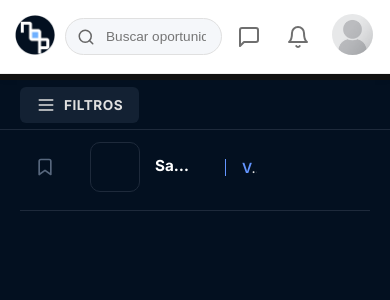
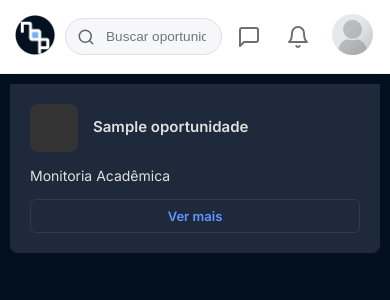
Before and after one commit to udagla5/INF1039---25.2---Time-1, a Django app: page /feed/ in a window 390 px wide. Shown: the top 300 px of the page. Run offline with Django 5.2, Linux system fonts and the light colour scheme; a user stored in the database is signed in; tables that the repository leaves empty hold one stand-in row (values such as "Sample post"); some libraries are stand-ins or nearby versions.

Commit message:
ajeitando feed e criar oportunidade

```diff
--- a/Projeto Django/nop/static/css/feed.css
+++ b/Projeto Django/nop/static/css/feed.css
@@ -1,415 +1,230 @@
-/* Reset básico */
-* { box-sizing: border-box; margin: 0; padding: 0; }
-html,body { height: 100%; }
-body {
-  font-family: 'Inter', sans-serif;
-  background: #121212;
-  color: #e0e0e0;
-  -webkit-font-smoothing:antialiased;
-  display: flex;
-  flex-direction: column;
+/* static/css/feed.css */
+
+/* --- Variável de Grid (Ajuste Fino) --- */
+:root {
+    /* A mágica acontece aqui:
+       1. Bookmark: 60px
+       2. Título (Info): minmax(300px, 4fr) -> Ocupa todo o espaço livre
+       3. Colunas de dados: 1fr cada -> Tamanhos iguais
+       4. Botão: 120px -> Tamanho fixo suficiente para o botão
+    */
+    --feed-grid-template: 60px minmax(300px, 4fr) 1.2fr 1.2fr 1.2fr 1.2fr 120px;
 }
 
-/* TOPO FIXO */
-.topo {
-  background: #ffffff;
-  color: #000000;
-  padding: 15px 30px; /* Ajustei o padding para ficar mais equilibrado */
-  position: sticky;
-  top: 0;
-  z-index: 50;
-  display: flex;
-  align-items: center;
-  justify-content: center;
-  box-shadow: 0 2px 10px rgba(0,0,0,0.05); /* Sombra leve para destacar o topo branco */
+/* --- Container Principal --- */
+.feed {
+    width: 100%;        /* Ocupa 100% da tela visível */
+    max-width: none;    /* Sem limite de largura */
+    margin: 0;
+    padding: 5px 5px; /* Espaço nas laterais para não colar na borda do monitor */
+    box-sizing: border-box; /* Garante que o padding não estoure a largura */
 }
 
-.logo-busca-perfil {
-  display: flex;
+/* --- Barra de Filtros / Cabeçalho --- */
+.barra-principal {
+    display: grid;
+    grid-template-columns: var(--feed-grid-template);
     align-items: center;
-  width: 100%;
-  max-width: 1200px;
-  gap: 30px;
+    padding: 5px 5px;/* Padding controlado dentro das células */
+    background: var(--primary-dark-light);
+    border-radius: var(--border-radius) var(--border-radius) 0 0;
+    border-bottom: 1px solid var(--border-color);
+    margin-bottom: 0;
+    color: var(--text-gray);
+    font-size: 12px;
+    font-weight: 600;
+    letter-spacing: 0.05em;
+    height: 50px; /* Altura fixa para alinhar bordas */
 }
 
-.logo {
-  flex-shrink: 0;
+/* Cabeçalhos de texto */
+.coluna-header {
+    padding-left: 20px;
+    border-left: 1px solid var(--border-color); /* A LINHA DIVISÓRIA */
+    height: 100%;
     display: flex;
     align-items: center;
 }
 
-/* --- CORREÇÃO DA BUSCA --- */
-.busca-container {
-  position: relative; /* Essencial para a lupa absoluta */
-  flex-grow: 1;
-  max-width: 1000px; /* Limita a largura para não ficar exagerada em telas grandes */
-}
-
-.busca-container input {
-  width: 100%;
-  padding: 12px 20px 12px 50px; /* Padding esquerdo maior para a lupa */
-  border-radius: 25px; /* Mais arredondado */
-  border: 1px solid #e0e0e0;
-  background: #f5f7fa; /* Fundo levemente cinza para destacar do topo branco */
-  color: #333;
-  font-size: 0.95rem;
-  outline: none;
-  transition: all 0.2s;
-}
-.busca-container input:focus {
-    background: #fff;
-    border-color: #ccc;
-    box-shadow: 0 0 0 3px rgba(0,0,0,0.05);
-}
-
-.busca-container .lupa {
-  position: absolute;
-  left: 18px; /* Posicionamento fixo à esquerda */
-  top: 50%;
-  transform: translateY(-50%); /* Centraliza verticalmente perfeitamente */
-  color: #999;
-  pointer-events: none; /* Permite clicar através da lupa no input */
-}
-
-.icones-perfil {
+/* Área do botão de Filtros */
+.filtros-area {
+    grid-column: 1 / 3; /* Ocupa colunas 1 e 2 */
     display: flex;
     align-items: center;
-  gap: 20px;
-  flex-shrink: 0;
-}
-
-.icones-perfil .sino {
-  color: #333;
+    padding-left: 20px;
+    height: 100%;
+    color: var(--primary-blue);
+    font-weight: 700;
     cursor: pointer;
-  opacity: 0.7;
-  transition: opacity 0.2s;
-}
-.icones-perfil .sino:hover { opacity: 1; }
-
-/* --- MODAL DE USUÁRIO (PURE CSS) --- */
-.perfil-wrapper {
-    position: relative;
-}
-
-/* Esconde o checkbox nativo */
-.toggle-checkbox {
-    display: none;
-}
-
-/* A imagem de perfil que age como botão */
-.perfil-avatar-trigger {
-    cursor: pointer;
-    display: block;
-    transition: transform 0.2s;
-}
-.perfil-avatar-trigger img {
-    width: 45px;
-    height: 45px;
-    border-radius: 50%;
-    object-fit: cover;
-    display: block;
-    border: 2px solid transparent; /* Prepara para hover */
-}
-.perfil-avatar-trigger:hover img {
-    transform: scale(1.05);
-    border-color: #e0e0e0;
-}
-
-/* O MODAL EM SI */
-.modal-usuario {
-    display: none; /* Escondido por padrão */
-    position: absolute;
-    top: 60px; /* Distância do topo */
-    right: -10px; /* Alinhado à direita */
-    width: 320px;
-    background: #ffffff;
-    color: #333;
-    border-radius: 16px;
-    box-shadow: 0 10px 40px -10px rgba(0,0,0,0.3);
-    padding: 24px;
-    flex-direction: column;
-    align-items: center;
-    z-index: 1000;
-    animation: slideDown 0.2s ease-out;
-}
-/* Animação simples de entrada */
-@keyframes slideDown {
-    from { opacity: 0; transform: translateY(-10px); }
-    to { opacity: 1; transform: translateY(0); }
-}
-
-/* MÁGICA DO CSS: Quando checkbox está :checked, mostra o modal irmão */
-.toggle-checkbox:checked ~ .modal-usuario {
-    display: flex;
-}
-
-/* Estilos internos do modal */
-.modal-header {
-    width: 100%;
-    display: flex;
-    justify-content: space-between;
-    margin-bottom: 20px;
-    font-size: 0.85rem;
-    color: #666;
-}
-.fechar-modal {
-    cursor: pointer;
-    font-size: 1.5rem;
-    line-height: 0.8;
-    padding: 5px;
-}
-.fechar-modal:hover { color: #000; }
-
-.modal-body {
-    width: 100%;
-    display: flex;
-    flex-direction: column;
-    align-items: center;
-}
-.modal-avatar-large {
-    position: relative;
-    margin-bottom: 15px;
-}
-.modal-avatar-large img {
-    width: 80px;
-    height: 80px;
-    border-radius: 50%;
-    object-fit: cover;
-}
-.camera-icon {
-    position: absolute;
-    bottom: 0;
-    right: 0;
-    background: #031020;
-    color: #fff;
-    width: 28px;
-    height: 28px;
-    border-radius: 50%;
-    display: flex;
-    align-items: center;
-    justify-content: center;
-    border: 2px solid #fff;
-}
-.modal-body h3 {
-    margin-bottom: 20px;
-    font-size: 1.4rem;
-    font-weight: 600;
-}
-.btn-editar-conta {
-    width: 100%;
-    padding: 12px;
-    background: #6395ff; /* Azul similar ao da imagem */
-    color: white;
-    border: none;
-    border-radius: 30px;
-    font-weight: 600;
-    font-size: 1rem;
-    cursor: pointer;
-    transition: background 0.2s;
-}
-.btn-editar-conta:hover { background: #4a80f0; }
-
-
-/* --- BARRA PRINCIPAL ALINHADA --- */
-.barra-principal {
-  background: #031020;
-  color: #99a8bd;
-  padding: 0 30px; /* Mesmo padding lateral do feed */
-  position: sticky;
-  top: 80px; /* Ajuste conforme a altura real do seu topo */
-  z-index: 40;
-  height: 50px;
-  border-bottom: 1px solid #1e2a3b;
-  font-size: 0.75rem;
-  font-weight: 700;
-  letter-spacing: 0.5px;
-
-  /* GRID MÁGICO: Mesma definição dos itens para garantir alinhamento */
-  display: grid;
-  grid-template-columns: 50px 2.5fr 1fr 1fr 1fr 1fr 1.5fr; /* 7 colunas idênticas */
-  align-items: center;
-  gap: 15px; /* Gap opcional, se usar, tem que usar no item também */
-}
-
-/* Área que engloba o botão de filtros, ocupando as duas primeiras colunas (bookmark + info) */
-.filtros-area {
-    grid-column: 1 / 3; /* Ocupa da linha 1 até a 3 (ou seja, colunas 1 e 2) */
-    display: flex;
-    align-items: center;
 }
 
 .filtros-toggle {
     display: flex;
     align-items: center;
     gap: 8px;
-  color: #e0e0e0;
-  cursor: pointer;
-  background: #132133;
-  padding: 8px 16px;
-  border-radius: 6px;
-  font-size: 0.85rem;
-  transition: background 0.2s;
-}
-.filtros-toggle:hover { background: #1c2e45; }
-
-/* Colunas de cabeçalho */
-.coluna-header {
-    /* Opcional: Se quiser alinhar o texto exatamente com o conteúdo das colunas abaixo */
-    padding-left: 10px;
 }
 
-
-/* MAIN FEED */
-.feed {
-  flex-grow: 1;
-  overflow-y: auto;
-  background: #031020;
-  padding: 0 30px;
+/* --- Item da Oportunidade (A Linha) --- */
+.oportunidade-item {
+    display: grid;
+    grid-template-columns: var(--feed-grid-template);
+    align-items: center;
+    background: var(--primary-dark-light);
+    border-bottom: 1px solid var(--border-color);
+    padding: 0; /* Padding removido aqui para as bordas irem até o fim */
+    min-height: 80px; /* Altura da linha */
+    transition: background 0.2s;
+    width: 100%;
 }
 
-.oportunidade-item {
-  display: grid;
-  /* Mesma definição da barra-principal */
-  grid-template-columns: 50px 2.5fr 1fr 1fr 1fr 1fr 1.5fr;
-  align-items: center;
-  padding: 18px 0;
-  border-bottom: 1px solid #1e2a3b;
-  color: #e0e0e0;
-  gap: 15px; /* Se usou gap na barra, use aqui também */
-  transition: background 0.2s;
-}
-.oportunidade-item:hover {
-    background: rgba(255,255,255,0.02);
+.oportunidade-item:last-child {
+    border-radius: 0 0 var(--border-radius) var(--border-radius);
+    border-bottom: none;
 }
 
-.oportunidade-col {
-  padding: 0 10px;
-  white-space: nowrap;
-  overflow: hidden;
-  text-overflow: ellipsis;
-  font-size: 0.9rem;
+.oportunidade-item:hover {
+    background: #253345;
 }
 
+/* --- Configuração das Colunas Internas --- */
+
+/* 1. Bookmark */
 .bookmark-col {
     display: flex;
     justify-content: center;
+    align-items: center;
+    height: 100%;
+    color: var(--text-gray);
+    cursor: pointer;
 }
-.bookmark-icon {
-  color: #57677d;
-  cursor: pointer;
-  transition: color 0.2s;
-}
-.bookmark-icon:hover { color: #6395ff; }
+.bookmark-col:hover { color: var(--primary-blue); }
 
+/* 2. Info Principal */
 .info-col {
     display: flex;
     align-items: center;
     gap: 15px;
-  overflow: hidden; /* Garante que texto longo não quebre o grid */
+    padding: 15px 15px 15px 0;
+    height: 100%;
 }
+
 .info-imagem {
-  width: 50px;
-  height: 50px;
-  border-radius: 10px;
+    width: 48px;
+    height: 48px;
+    border-radius: 8px;
+    background-color: #333;
     background-size: cover;
     background-position: center;
     flex-shrink: 0;
-  border: 1px solid #1e2a3b;
 }
+
 .info-texto {
-    overflow: hidden;
+    min-width: 0;
+    flex: 1;
 }
+
 .info-texto h3 {
-  font-size: 0.95rem;
+    font-size: 15px;
+    font-weight: 600;
+    color: var(--text-light);
     margin-bottom: 4px;
-  color: #ffffff;
     white-space: nowrap;
     overflow: hidden;
     text-overflow: ellipsis;
 }
-.info-texto p {
-  font-size: 0.8rem;
-  color: #99a8bd;
+.info-texto p { font-size: 13px; color: var(--text-gray); }
+
+/* 3, 4, 5, 6. Colunas de Dados (Tipo, Carga, etc) */
+/* Isso garante que as bordas apareçam em todas as colunas do meio */
+.oportunidade-item > div:nth-child(3),
+.oportunidade-item > div:nth-child(4),
+.oportunidade-item > div:nth-child(5),
+.oportunidade-item > div:nth-child(6) {
+    display: flex;
+    align-items: center;
+    height: 100%; /* Estica a altura para a borda ficar completa */
+    padding-left: 20px;
+    border-left: 1px solid var(--border-color); /* A LINHA DIVISÓRIA */
+    font-size: 14px;
+    color: var(--text-light);
 }
 
-.compatibilidade-col {
+/* 7. Coluna Botão */
+.acao-col {
     display: flex;
     align-items: center;
-  justify-content: flex-end;
-  gap: 8px;
-  font-size: 0.85rem;
-  font-weight: 500;
-  color: #28a745;
-}
-.compatibilidade-col.incompativel { color: #e65252; }
-
-
-/* RESPONSIVIDADE (Adaptada para o novo Grid) */
-@media (max-width: 1024px) {
-    /* Remove colunas menos importantes em telas menores */
-  .barra-principal, .oportunidade-item {
-    grid-template-columns: 50px 3fr 1.2fr 1.5fr; /* Reduzido para 4 áreas principais */
+    justify-content: center; /* Centraliza o botão */
+    height: 100%;
+    padding: 0 15px;
+    border-left: 1px solid var(--border-color); /* Linha divisória antes do botão */
 }
 
-  /* Esconde os headers e colunas que não cabem */
-  .coluna-header:nth-child(3), /* Carga Horária */
-  .coluna-header:nth-child(4), /* Remuneração */
-  .coluna-header:nth-child(5), /* Horas Comp */
-  .oportunidade-item > div:nth-child(4),
-  .oportunidade-item > div:nth-child(5),
+.btn-ver-mais {
+    background: transparent;
+    border: 1px solid var(--border-color);
+    color: var(--primary-blue);
+    padding: 8px 0;
+    width: 100%;
+    border-radius: 6px;
+    text-decoration: none;
+    font-size: 13px;
+    font-weight: 600;
+    transition: all 0.2s;
+    white-space: nowrap;
+    text-align: center;
+    display: block;
+}
+
+.btn-ver-mais:hover {
+    background: var(--primary-blue);
+    color: white;
+    border-color: var(--primary-blue);
+}
+
+/* --- Responsividade --- */
+@media (max-width: 1200px) {
+    :root {
+        /* Remove colunas menos importantes em telas médias */
+        --feed-grid-template: 60px 3fr 1fr 1fr 1fr 110px;
+    }
+    .coluna-header:nth-of-type(4),
     .oportunidade-item > div:nth-child(6) {
         display: none;
     }
 }
 
-@media (max-width: 768px) {
-    .topo { padding: 15px 20px; }
-    .feed, .barra-principal { padding: 0 20px; }
+@media (max-width: 1024px) {
+    :root {
+        --feed-grid-template: 50px 3fr 1fr 100px;
+    }
+    .coluna-header:nth-of-type(2),
+    .coluna-header:nth-of-type(3),
+    .coluna-header:nth-of-type(4) { display: none; }
 
-    .barra-principal, .oportunidade-item {
-        /* Layout mais compacto para tablet portrait/mobile large */
-        grid-template-columns: 40px 1fr auto;
-        gap: 10px;
+    .oportunidade-item > div:nth-child(4),
+    .oportunidade-item > div:nth-child(5),
+    .oportunidade-item > div:nth-child(6) { display: none; }
 }
 
-    /* Esconde quase tudo, deixa só bookmark, info e compatibilidade */
-    .coluna-header, /* Esconde todos os headers de texto */
-    .oportunidade-item > div:nth-child(3) { /* Esconde Tipo */
-        display: none;
+@media (max-width: 768px) {
+    .feed { padding: 10px; }
+    .barra-principal { display: none; }
+
+    .oportunidade-item {
+        display: flex;
+        flex-direction: column;
+        align-items: flex-start;
+        padding: 20px;
+        height: auto;
+        gap: 15px;
     }
 
-    .filtros-area { grid-column: 1 / span 2; }
-
-    .compatibilidade-col .status-texto { display: none; } /* Só mostra o ícone */
-
-    .logo-busca-perfil { gap: 15px; }
-    .busca-container input { padding: 10px 15px 10px 40px; font-size: 0.9rem; }
-    .busca-container .lupa { left: 12px; width: 18px; height: 18px; }
+    .oportunidade-item > div {
+        border: none !important;
+        padding: 0 !important;
+        width: 100%;
     }
 
-/* No feed.css */
-.oportunidade-item {
-    display: grid;
-    /* Ajustei a última fração para 'auto' para o botão caber */
-    grid-template-columns: 50px 3fr 1fr 1fr 1fr auto;
-    align-items: center;
-    /* ... resto do seu css */
+    .bookmark-col { display: none; }
+    .acao-col { border: none; }
 }
-
-.btn-ver-mais {
-    background: transparent;
-    border: 1px solid var(--primary-blue);
-    color: var(--primary-blue);
-    padding: 8px 16px;
-    border-radius: var(--border-radius);
-    text-decoration: none;
-    font-size: 14px;
-    font-weight: 600;
-    transition: all 0.2s;
-    white-space: nowrap;
-}
-
-.btn-ver-mais:hover {
-    background: var(--primary-blue);
-    color: white;
-}
--- a/Projeto Django/nop/static/css/perfil_aluno_style.css
+++ b/Projeto Django/nop/static/css/perfil_aluno_style.css
@@ -1,6 +1,7 @@
 /* perfil_aluno_style.css - CLASSES ESPECÍFICAS PARA EVITAR CONFLITOS */
 
 .profile-edit-container {
+    max-width: 100%;
     min-height: 100vh;
     background: var(--background-dark);
 }
@@ -42,7 +43,7 @@
 
 /* CONTEÚDO PRINCIPAL */
 .profile-edit-main {
-    max-width: 700px;
+    max-width: 100%;
     margin: 0 auto;
     position: relative;
     padding: 0 20px;
--- a/Projeto Django/nop/templates/criar_oportunidade.html
+++ b/Projeto Django/nop/templates/criar_oportunidade.html
@@ -145,7 +145,6 @@
     charCounterSetup('id_titulo', '.char-counter', 100);
     charCounterSetup('id_descricao', '.char-counter', 5000);
 </script>
-
 <style>
 /* Estilo básico para exibir os erros do Django no template */
 .error-message {
```
Lines whose indentation alone changed are shown as unchanged.
